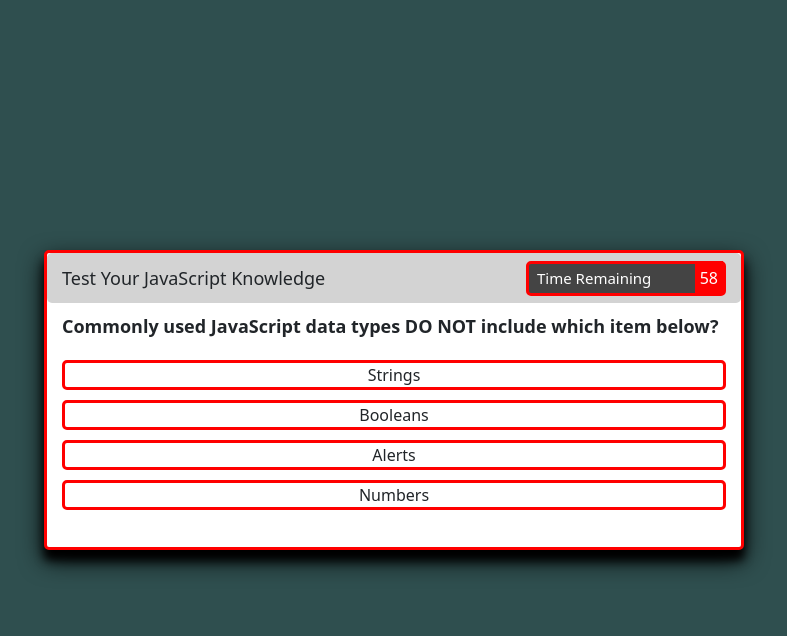
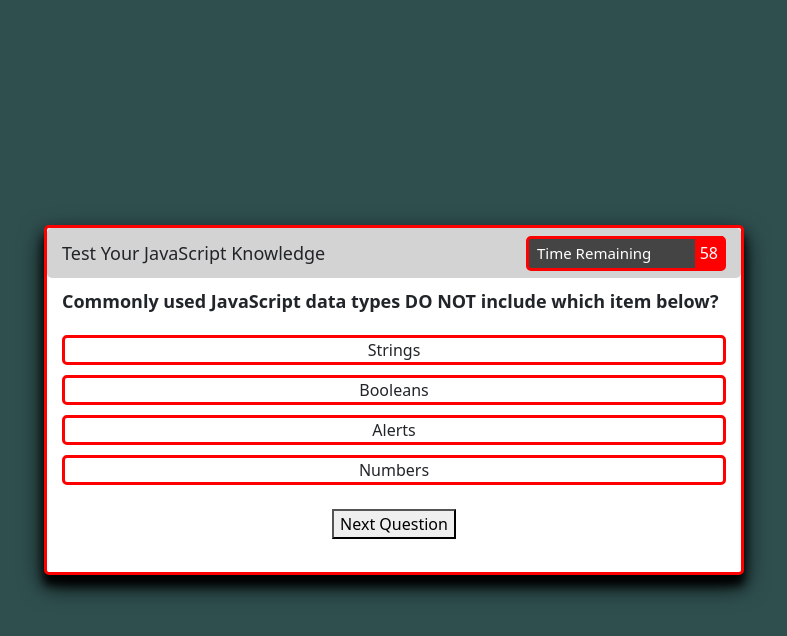
Before and after one commit to rickyonthephone/Timed_Multiple_Choice_Quiz, a plain HTML site: page index.html in a window 1280 px wide. Both pictures are taken after a click on the button "Start Quiz". Shown: the whole page, without its empty margins (246-1033 px from the left). Drawn offline with nearby package versions, Linux system fonts and the light colour scheme.

Commit message:
updates to all code to + next button

```diff
--- a/assets/script.js
+++ b/assets/script.js
@@ -7,10 +7,69 @@ const opt1 = document.querySelector("#opt1");
 const opt2 = document.querySelector("#opt2");
 const opt3 = document.querySelector("#opt3");
 const possible_answers = document.querySelector('.possible_answers');
+const next_question = document.querySelector('#Next');
+var score = 0;
 let question_count = 0;
 let timeLeft = document.querySelector('.time_seconds');
 var secondsLeft = 60;
+const questions = [
+    {
+        numb: 1,
+        question: 'Commonly used JavaScript data types DO NOT include which item below?',
+        answer: "Alerts",
+        options: [
+            "Strings",
+            "Booleans",
+            "Alerts",
+            "Numbers"
+        ]
+    },
+    {
+        numb: 2,
+        question: 'The condition in an if/else statement is enclosed within ___________ .',
+        answer: "Parentheses",
+        options: [
+            "Quotes",
+            "Curly Brackets",
+            "Parentheses",
+            "Square Brackets"
+        ]
+    },
+    {
+        numb: 3,
+        question: 'Arrays in JavaScript can be used to store ____________ .',
+        answer: "all of the above",
+        options: [
+            "numbers and strings",
+            "other arrays",
+            "booleans",
+            "all of the above"
+        ]
+    },
+    {
+        numb: 4,
+        question: 'String values must be enclosed within ________________ when being assigned to variables.',
+        answer: "Alerts",
+        options: [
+            "commas",
+            "curley brackets",
+            "quotes",
+            "parentheses"
+        ]
+    },
+    {
+        numb: 5,
+        question: 'A very useful tool used during development and debugging for printing content to the debugger is:',
+        answer: "console.log()",
+        options: [
+            "JavaScript",
+            "terminal/bash",
+            "for loops",
+            "console.log()"
+        ]
 
+    }
+];
 //Starting Quiz
 startBtn.onclick = ()=>{
     question_box.classList.add('activeQuiz');
@@ -21,17 +80,18 @@ startBtn.onclick = ()=>{
 //function to pull quiz question and answer text from arrays in other JS file and putting them into the HTML
 function questionDisplay(index){
     const question_text = document.querySelector('.question_text');
-    //changing question text with the questions from the array
+    // //changing question text with the questions from the array
     question_text.textContent = questions[index].question;
-    //changing answers text with the answers from the array
+    // // //changing answers text with the answers from the array
     opt0.textContent = questions[index].options[0];
     opt1.textContent = questions[index].options[1];
     opt2.textContent = questions[index].options[2];
     opt3.textContent = questions[index].options[3];
 
-//Could possibly use a for loop here:
-//for i = 0 ; i < questions[index].options.length ; i++
-//{ document.querySelector("#opt"+i+1).textContent = question[index].options[i] }
+
+// //Could possibly use a for loop here:
+// for (i = 0 ; i < questions[index].options.length ; i++){
+//      document.querySelector("#opt"+i+1).textContent = question[index].options[i] }
 };
 
 possible_answers.addEventListener("click", function(e){
@@ -42,9 +102,10 @@ possible_answers.addEventListener("click", function(e){
     else{
         console.log("wrong!")
     }
-    //next question incremented
+});
+
+next_question.addEventListener ('click', function(e) {
     question_count++;
-    //showing the new questions
     questionDisplay(question_count)
 });
 
@@ -60,7 +121,6 @@ function timerSet () {
     }, 1000);
 }
 
-function sendMessage(){
-    timeLeft.textContent = '';
-    var summaryPage = document.querySelector(".summary_box");
+function checkAnswer(event) {
+    event.preventDefault
 }
--- a/assets/style.css
+++ b/assets/style.css
@@ -39,7 +39,7 @@ body {
     background-color: white;
     width: 600px;
     border-radius: 5px;
-    height: 300px;
+    height: 350px;
     width:700px;
     border-radius: 5px;
     border-style: solid;
@@ -135,6 +135,13 @@ body {
     border-color: #444444;
 }
 
+#Next {
+    justify-content: center;
+    align-content: center;
+    cursor: pointer;
+    display: flex;
+
+}
 .summary_box {
     background-color: white;
     border-color: red;
--- a/index.html
+++ b/index.html
@@ -38,6 +38,8 @@
                     <div class = 'option' id="opt3">
                         <span></span>
                     </div>
+                    <br>
+                    <div class = "Next Question" type = 'button' id = 'Next'><button>Next Question</button></div>
                 </div>
             </section>
     <!-- Quiz summary report -->
@@ -48,8 +50,8 @@
             </div>
             <div class = 'replayBtn'><button>Replay Quiz</button></div>
         </div>
-
-        <script src="/assets/quizqs.js"></script>
+<!--
+        <script src="/assets/quizqs.js"></script> -->
         <script src="/assets/script.js"></script>
     </body>
 </html>
```
